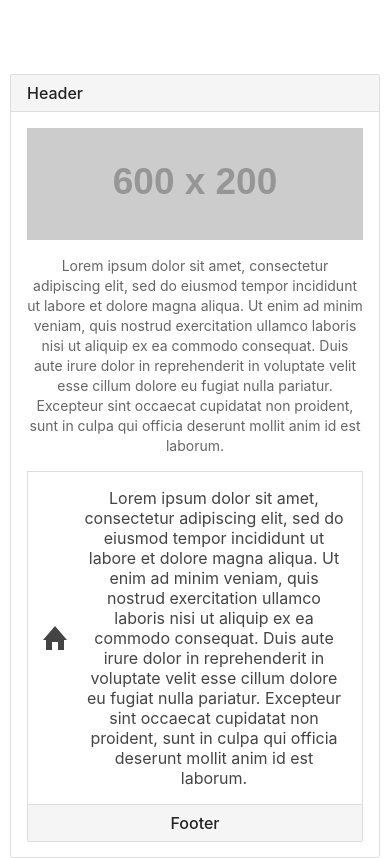
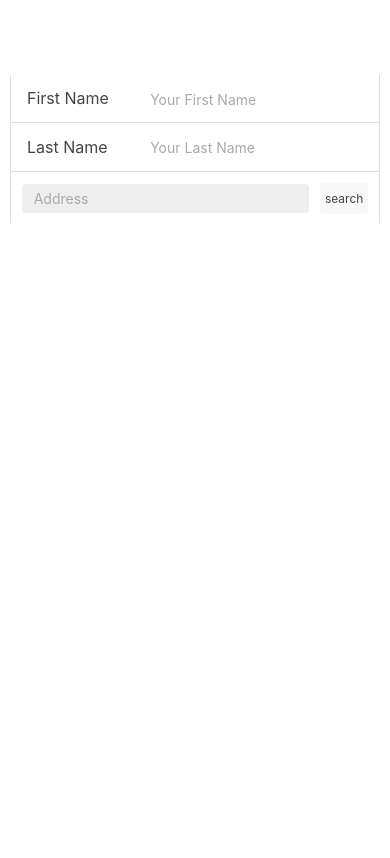
Before and after one commit to khawGlad/Khaw_AngularJSIonic, a website: page myApp/www/index.html in a window 390 px wide. Shown: the part 113-971 px from the top of the page. After the commit the page ends 844 px from the top, so only its background shows below. Drawn offline with Linux system fonts and the light colour scheme; some packages are replaced by stand-ins of ours; files that its build step writes are made by us from their sources; placeholder pictures from the web are drawn by us; files whose address does not match are found by name.

Commit message:
my commit

```diff
--- a/myApp/www/index.html
+++ b/myApp/www/index.html
@@ -50,24 +50,25 @@
 
       <ion-content>
 
-      <div class="list list-inset">
-        <div class="item item-divider">
-          Header
-        </div>
-        <div class="item item-image item-body">
-          <img src="http://placehold.it/600x200" alt="Item Img">
-          <p>Lorem ipsum dolor sit amet, consectetur adipiscing elit, sed do eiusmod tempor incididunt ut labore et dolore magna aliqua. Ut enim ad minim veniam, quis nostrud exercitation ullamco laboris nisi ut aliquip ex ea commodo consequat. Duis aute irure dolor in reprehenderit in voluptate velit esse cillum dolore eu fugiat nulla pariatur. Excepteur sint occaecat cupidatat non proident, sunt in culpa qui officia deserunt mollit anim id est laborum.</p>
-        <div class="item item-icon-left item-text-wrap">
-          <i class="icon ion-home"></i>
-          Lorem ipsum dolor sit amet, consectetur adipiscing elit, sed do eiusmod tempor incididunt ut labore et dolore magna aliqua. Ut enim ad minim veniam, quis nostrud exercitation ullamco laboris nisi ut aliquip ex ea commodo consequat. Duis aute irure dolor in reprehenderit in voluptate velit esse cillum dolore eu fugiat nulla pariatur. Excepteur sint occaecat cupidatat non proident, sunt in culpa qui officia deserunt mollit anim id est laborum.
-        </div>
-        <div class="item item-divider">
-          Footer
-        </div>
+      <div class="lsit list-inset">
+
+      <label class="item item-input">
+        <span class="input-label">First Name</span>
+        <input type="text" placeholder="Your First Name">
+      </label>
+
+      <label class="item item-input">
+        <span class="input-label">Last Name</span>
+        <input type="text" placeholder="Your Last Name">
+      </label>
+
+      <div class="item item-input-inset">
+        <label class="item-input-wrapper">
+          <input type="text" placeholder="Address">
+        </label>
+        <button class="button button-small">search</button>
       </div>
-
-
-
+    </div>
       </ion-content>
 
     </ion-pane>
```
